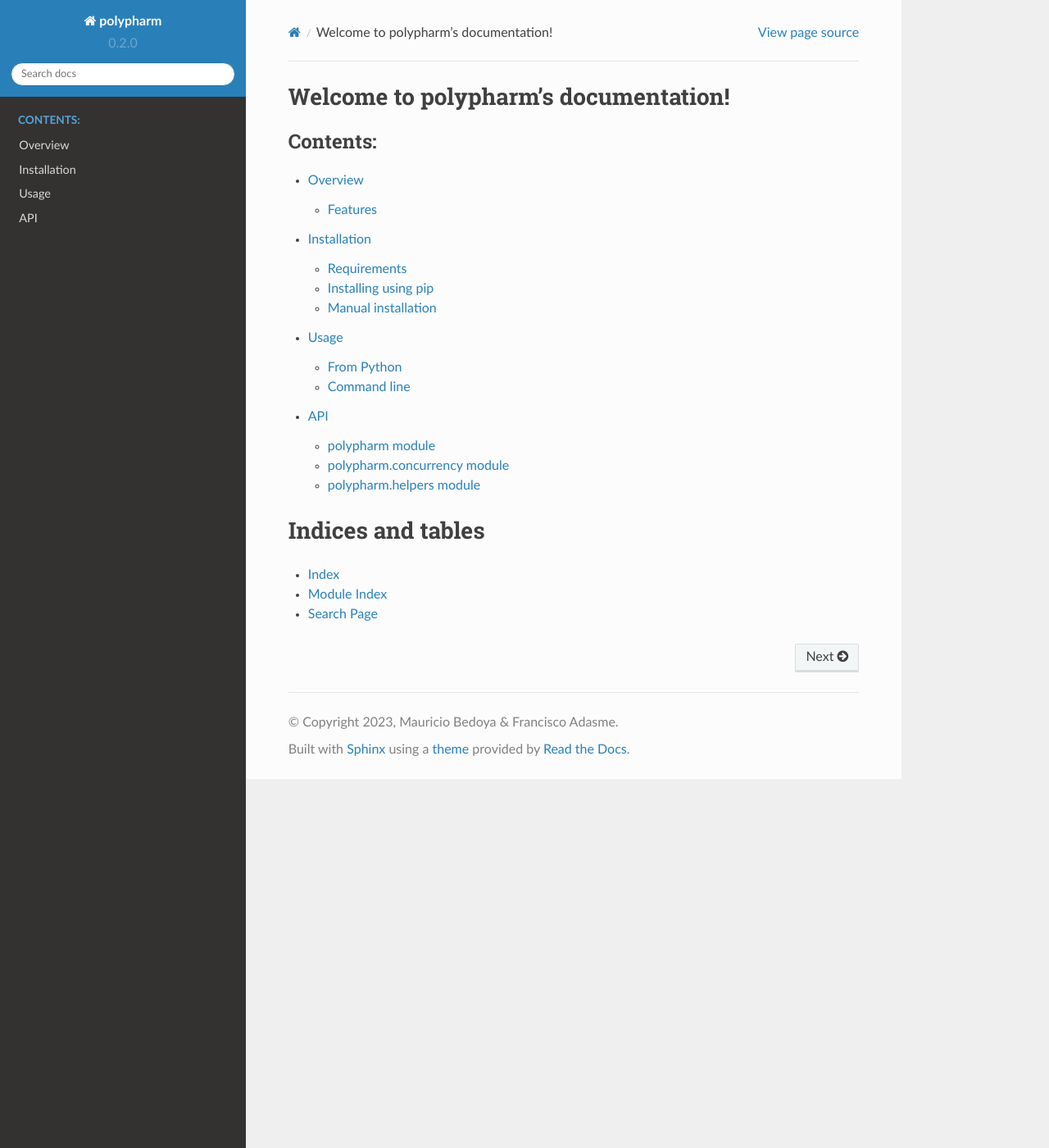
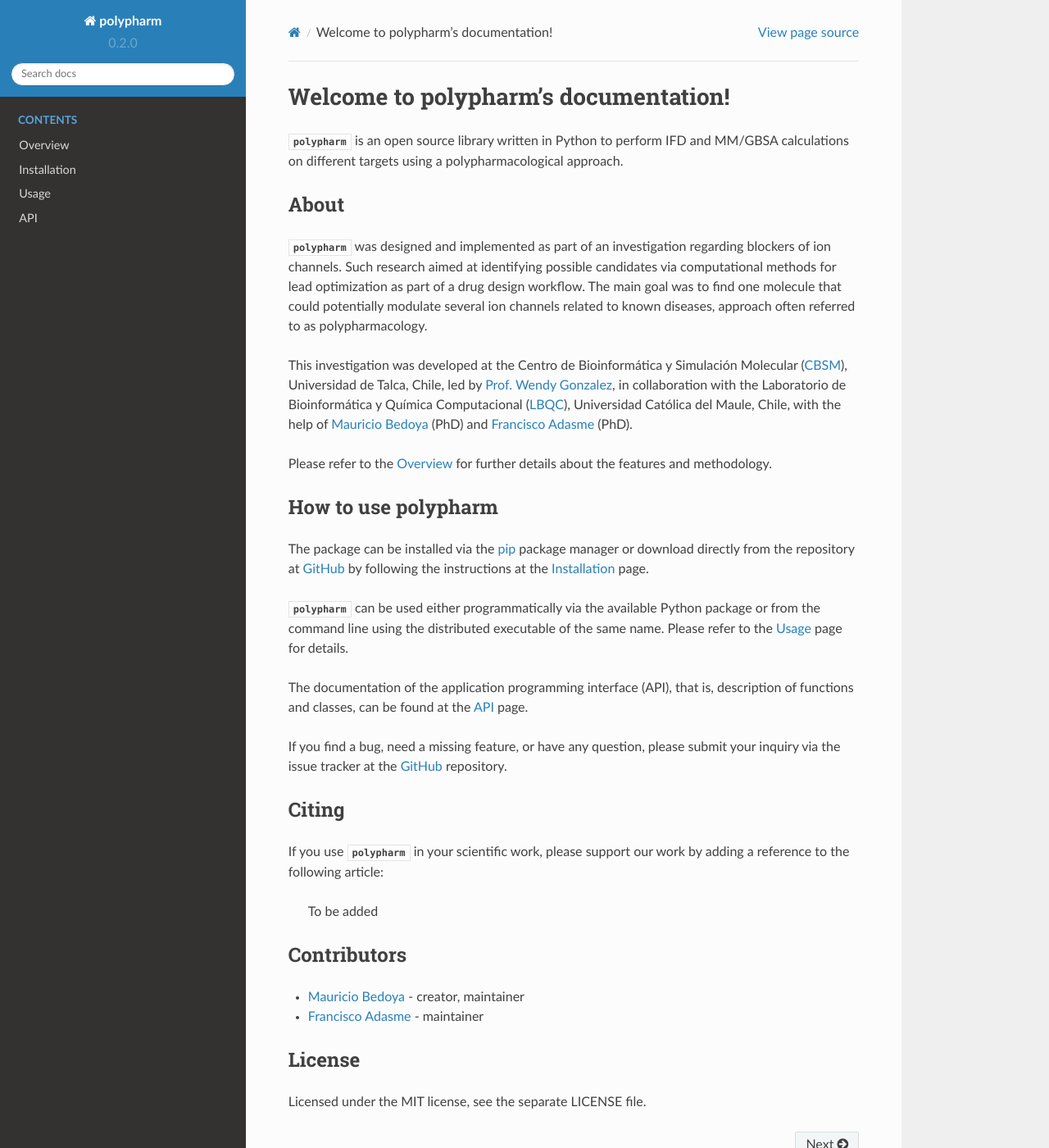
Before and after one commit to ucm-lbqc/polypharm, a Sphinx documentation site: the page built from docs/source/index.rst, in a window 1280 px wide and 1400 px high. Shown: the whole window at 82% size. Built offline with Sphinx 7.4.7 and the Read the Docs theme 2.0.0, drawn with Linux system fonts in a browser that asks for light colours.

Commit message:
Add docs to the main page

```diff
--- a/docs/source/index.rst
+++ b/docs/source/index.rst
@@ -6,19 +6,84 @@
 Welcome to polypharm's documentation!
 =====================================
 
+:py:mod:`polypharm` is an open source library written in Python to
+perform IFD and MM/GBSA calculations on different targets using a
+polypharmacological approach.
+
+About
+-----
+
+:py:mod:`polypharm` was designed and implemented as part of an
+investigation regarding blockers of ion channels. Such research aimed at
+identifying possible candidates via computational methods for lead
+optimization as part of a drug design workflow. The main goal was to
+find one molecule that could potentially modulate several ion channels
+related to known diseases, approach often referred to as
+polypharmacology.
+
+This investigation was developed at the Centro de Bioinformática y
+Simulación Molecular (CBSM_), Universidad de Talca, Chile, led by `Prof.
+Wendy Gonzalez <wgonzalez_>`_, in collaboration with the Laboratorio de
+Bioinformática y Química Computacional (LBQC_), Universidad Católica del
+Maule, Chile, with the help of `Mauricio Bedoya <mbedoya_>`_ (PhD) and
+`Francisco Adasme <fadasme_>`_ (PhD).
+
+Please refer to the :doc:`overview` for further details about the
+features and methodology.
+
+How to use polypharm
+--------------------
+
+The package can be installed via the `pip
+<https://pip.pypa.io/en/stable/>`_ package manager or download directly
+from the repository at GitHub_ by following the instructions at the
+:doc:`installation` page.
+
+:py:mod:`polypharm` can be used either programmatically via the
+available Python package or from the command line using the distributed
+executable of the same name. Please refer to the :doc:`usage` page for
+details.
+
+The documentation of the application programming interface (API), that
+is, description of functions and classes, can be found at the :doc:`api`
+page.
+
+If you find a bug, need a missing feature, or have any question, please
+submit your inquiry via the issue tracker at the GitHub_ repository.
+
+Citing
+------
+
+If you use :py:mod:`polypharm` in your scientific work, please support
+our work by adding a reference to the following article:
+
+   To be added
+
+Contributors
+------------
+
+- `Mauricio Bedoya <https://github.com/maurobedoya>`__ - creator,
+  maintainer
+- `Francisco Adasme <https://github.com/franciscoadasme>`_ - maintainer
+
+License
+-------
+
+Licensed under the MIT license, see the separate LICENSE file.
+
+.. _cbsm: https://cbsm.utalca.cl/
+.. _fadasme: https://www.researchgate.net/profile/Francisco-Adasme
+.. _github: https://github.com/maurobedoya/polypharm
+.. _lbqc: https://lbqc.ucm.cl
+.. _mbedoya: https://www.researchgate.net/profile/Mauricio-Bedoya-2
+.. _wgonzalez: https://www.researchgate.net/profile/Wendy-Gonzalez-9
+
 .. toctree::
    :maxdepth: 2
-   :caption: Contents:
+   :caption: Contents
+   :hidden:
 
    overview
    installation
    usage
    api
-
-
-Indices and tables
-==================
-
-* :ref:`genindex`
-* :ref:`modindex`
-* :ref:`search`
```
